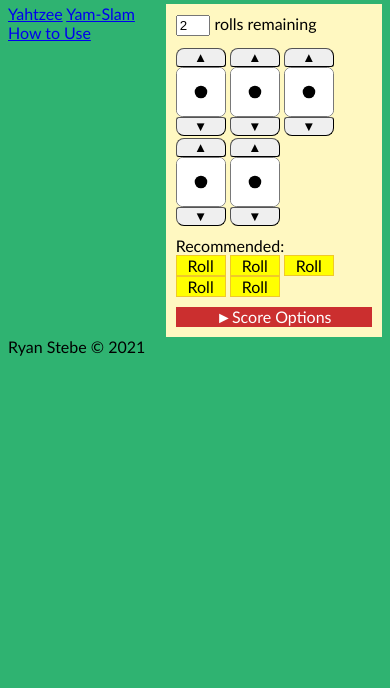
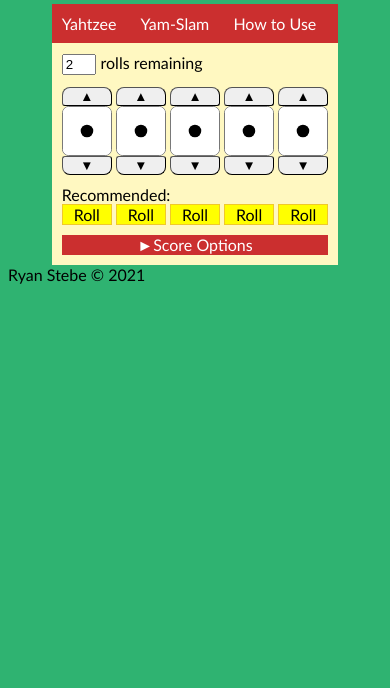
Before and after one commit to rjstebe/RollorHold, a plain HTML site: page index.html in a window 390 px wide. Shown: the part 156-844 px from the top of the page. Drawn offline with Linux system fonts and the light colour scheme.

Commit message:
fixed nav and fixed styling on most mobile devices

```diff
--- a/index.html
+++ b/index.html
@@ -2,6 +2,7 @@
 <html>
 <head>
   <title> Roll Or Hold </title>
+  <meta name="viewport" content="width=device-width, initial-scale=1">
   <script type="text/javascript" src="recommend.js"></script>
   <link rel="stylesheet" href="style.css">
 </head>
@@ -14,11 +15,11 @@
   <!-- HTML5 article tag for content -->
   <div id="content">
     <nav>
-      <a href="/index.html">Yahtzee</a>
-      <a href="/yam-slam.html/">Yam-Slam</a>
-      <a href="/how-to-use.html">How to Use</a>
+      <div class="nav-button" href="/index.html">Yahtzee</div>
+      <div class="nav-button" href="/yam-slam.html/">Yam-Slam</div>
+      <div class="nav-button" href="/how-to-use.html">How to Use</div>
     </nav>
-    <form name="Calculator" action="">
+    <div id="calculator">
       <input id="rolls-remaining" type="number" name="rolls-remaining" min="0" max="2" value="2">
       <label for="rolls-remaining">rolls remaining</label>
       <div id="dice">
@@ -95,7 +96,7 @@
           </div>
         </div>
       </div>
-    </form>
+    </div>
   </div>
 
   <footer>Ryan Stebe &copy; 2021</footer>
--- a/style.css
+++ b/style.css
@@ -15,18 +15,32 @@
 }
 
 #subtitle{
-  padding-left: 100px;
   color: #F0C929
 }
 
 #content{
-  display: flex;
+  display: table;
+  margin: auto;
 }
 
-form{
+nav{
+  background-color: #CB2F2F;
+}
+
+.nav-button{
+  display: inline-block;
+  padding: 10px;
+  color: white;
+  cursor: pointer;
+}
+
+.nav-button:hover{
+  background-color: #F25555;
+}
+
+#calculator{
   background-color: #FFF8C1;
   padding: 10px;
-  margin: auto;
 }
 
 #rolls-remaining{
@@ -83,7 +97,12 @@
 #scores-label{
   text-align: center;
   color: white;
+  cursor: pointer;
   background-color: #CB2F2F
+}
+
+#scores-label:hover{
+  background-color: #F25555;
 }
 
 #rotating-icon{
```
